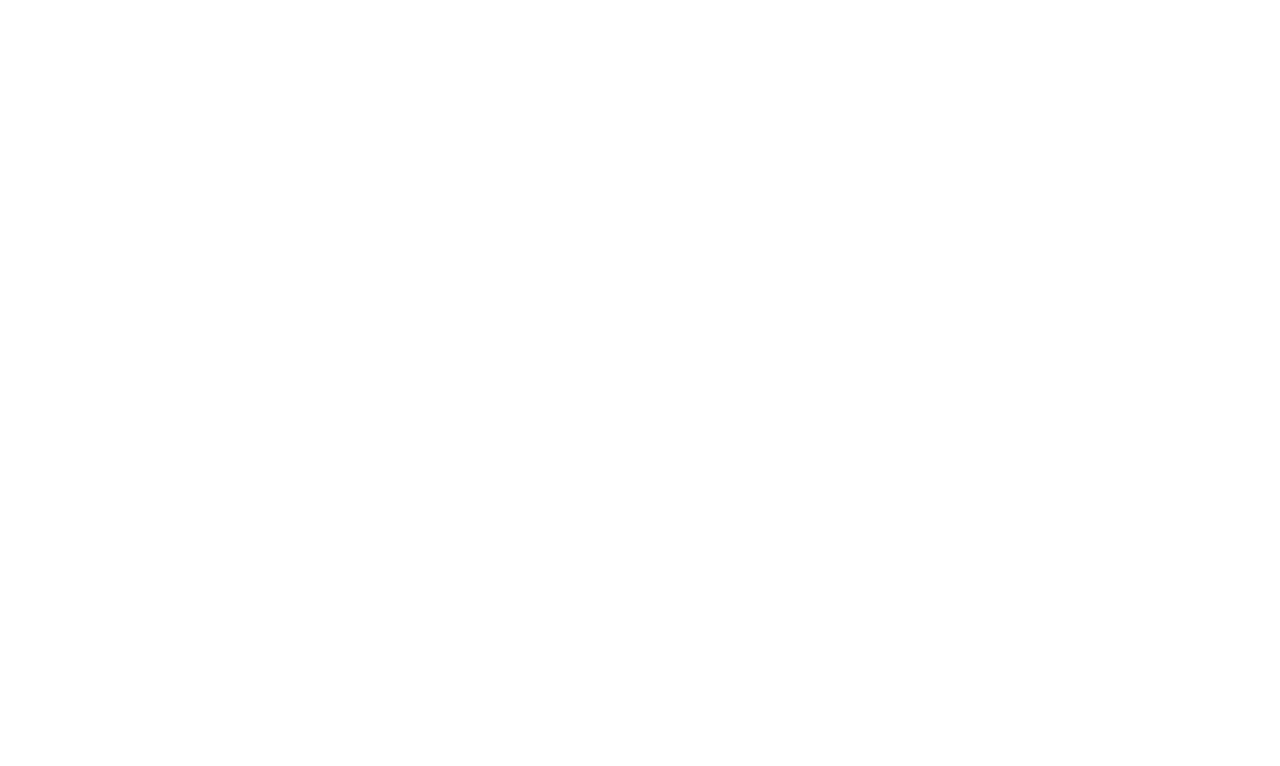
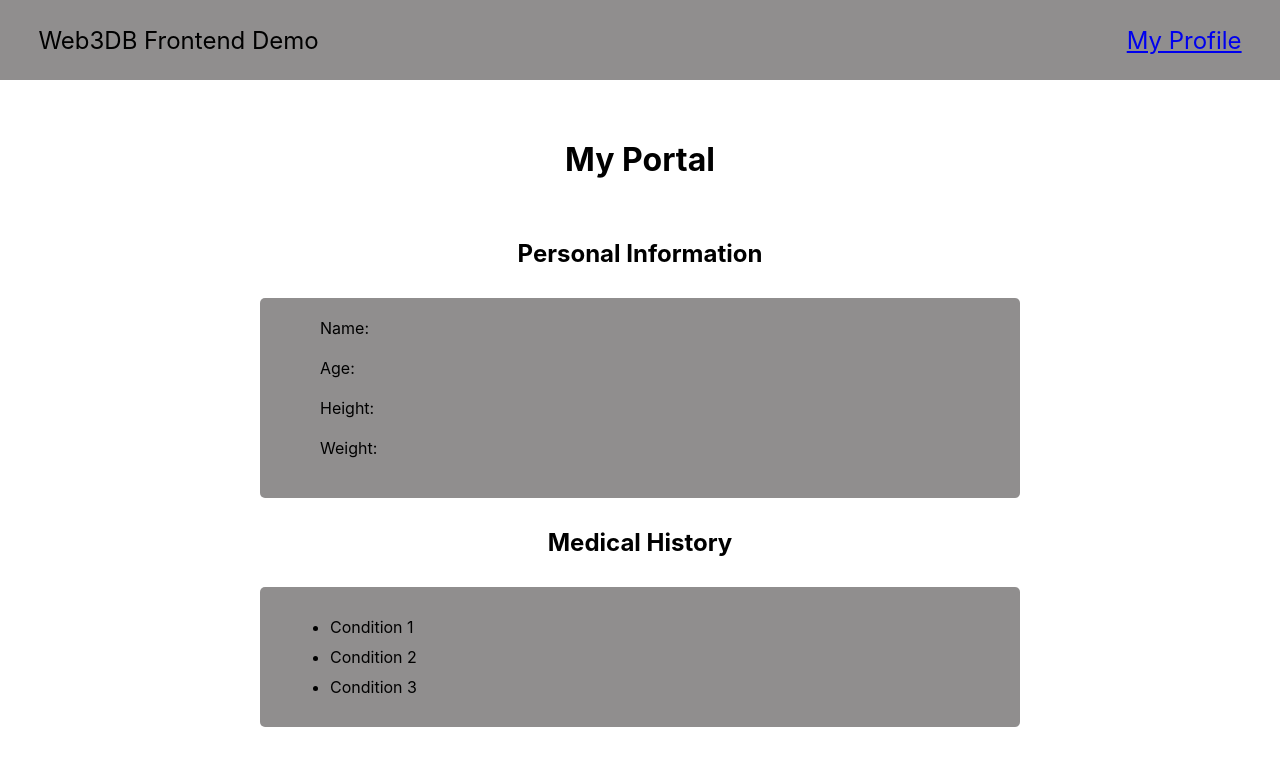
Before and after one commit to nivedhanatarajan7/web3db-frontend, a Next.js app in the folder web3db-frontend/: page /my-profile in a window 1280 px wide. Shown: the top 766 px of the page. Built offline with nearby package versions, Linux system fonts and the light colour scheme.

Commit message:
Add profile page layout
Profile page currently has section for personal information and a section to display medical history and health conditions

```diff
--- a/web3db-frontend/src/app/components/Navbar.js
+++ b/web3db-frontend/src/app/components/Navbar.js
@@ -3,12 +3,12 @@
 
 const Navbar = () => {
     return (
-        <div class="nav-bar">
-            <div class="content">
-            <div class="title"> Web3DB Frontend Demo </div>
-            <div class="log-reg">
+        <div className="nav-bar">
+            <div className="content">
+            <div className="title"> Web3DB Frontend Demo </div>
+            <div className="log-reg">
                 <Link href="/my-profile">
-                    <div class="my-profile"> My Profile </div>
+                    <div className="my-profile"> My Profile </div>
                 </Link>
             </div>
             </div>
--- a/web3db-frontend/src/app/globals.css
+++ b/web3db-frontend/src/app/globals.css
@@ -98,3 +98,25 @@
 input[type=file] {
   margin: 10px;
 }
+
+.profilecard {
+  background-color: #908e8e;
+  width:  50%;
+  display: block;
+  margin: auto;
+  padding-top: 20px;
+  padding-bottom: 20px;
+  padding-right: 60px;
+  padding-left: 60px;
+
+  border-radius: 5px;
+}
+
+ul li {
+  margin: 10px;
+}
+
+h1, h2 {
+  text-align: center;
+  margin: 30px;
+}
--- a/web3db-frontend/src/app/my-profile/page.js
+++ b/web3db-frontend/src/app/my-profile/page.js
@@ -1,7 +1,28 @@
+import Navbar from "../components/Navbar";
+
 const MyProfile = () => {
     return (
         <div>
+            <Navbar />
+            <h1>My Portal</h1>
+            <h2>Personal Information</h2>
+            <div className="profilecard">
+                <p>Name: {}</p> <br/>
+                <p>Age: {}</p> <br/>
+                <p>Height: {}</p> <br/>
+                <p>Weight: {}</p> <br/>
+            </div>
 
+            <h2>Medical History</h2>
+            <div className="profilecard">
+                <ul>
+                    <li>Condition 1</li>
+                    <li>Condition 2</li>
+                    <li>Condition 3</li>
+                </ul>
+            </div>
+
+            <br/>
         </div>
     )
 }
--- a/web3db-frontend/src/app/page.js
+++ b/web3db-frontend/src/app/page.js
@@ -5,7 +5,7 @@
     <div>
       <Navbar />
 
-      <div class="home">
+      <div className="home">
         <h1>What is Health3App?</h1>
         <p>
           The Health3App allows for more secure, interoperable, and efficient
```
